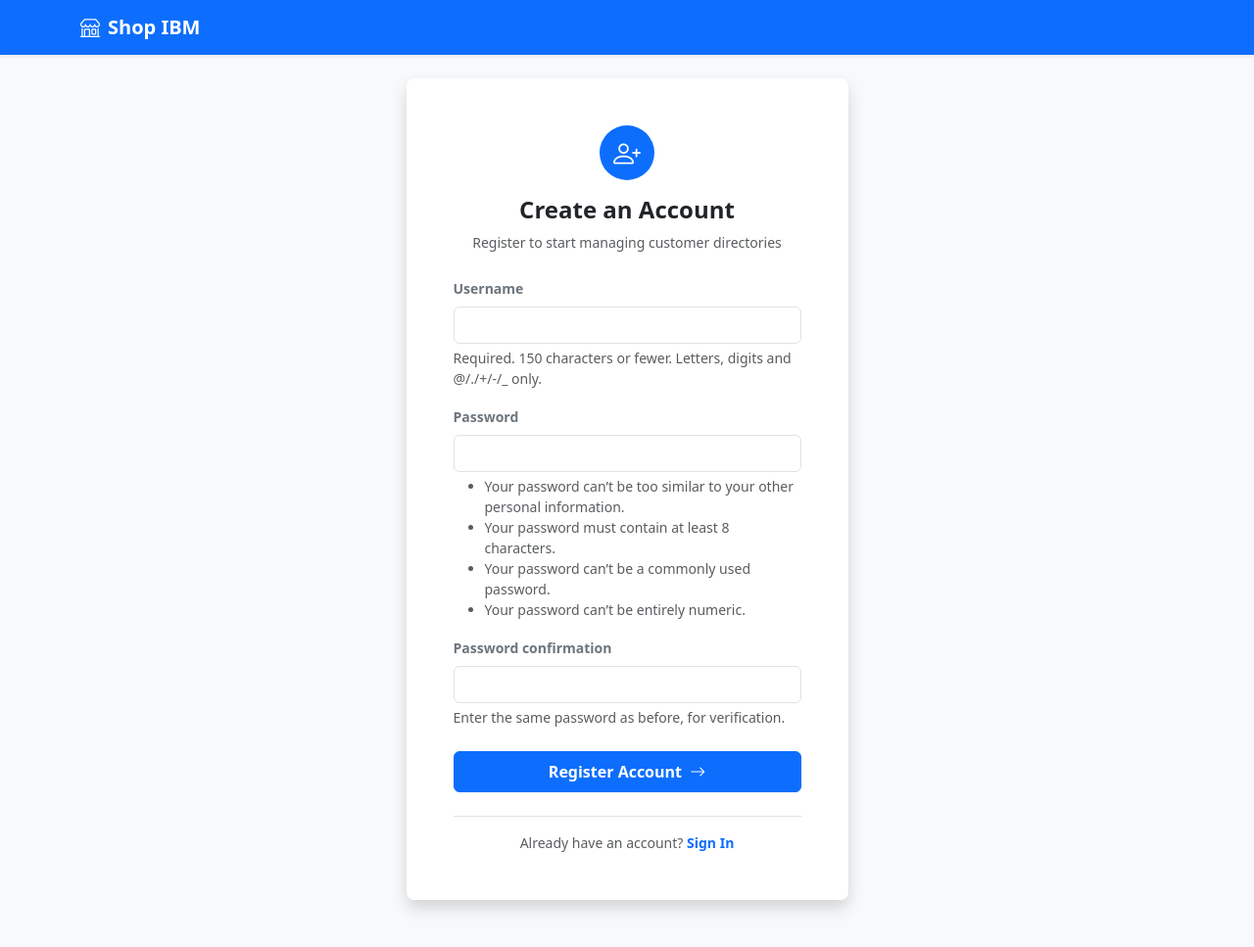
After one commit to honey606patel-png/shop-ibm, a Django app: page /signup/ in a window 1280 px wide. The commit adds this page. Shown: the whole page at 98% size. Run offline with Django 5.2, Linux system fonts and the light colour scheme.

Commit message:
Add user registration functionality

```diff
--- a/customers/views.py
+++ b/customers/views.py
@@ -4,6 +4,8 @@ from django.db.models import Q
 from django.core.paginator import Paginator
 from .models import Customer, Order
 from .forms import CustomerForm, OrderForm
+from django.contrib.auth.forms import UserCreationForm
+from django.contrib.auth import login
 
 @login_required
 def customer_list(request):
@@ -88,3 +90,14 @@ def customer_delete(request, pk):
         customer.delete()
         return redirect('customer_list')
     return render(request, 'customers/customer_confirm_delete.html', {'customer': customer})
+
+def signup(request):
+    if request.method == 'POST':
+        form = UserCreationForm(request.POST)
+        if form.is_valid():
+            user = form.save()
+            login(request, user)  # Automatically logs the user in after registration
+            return redirect('customer_list')
+    else:
+        form = UserCreationForm()
+    return render(request, 'registration/signup.html', {'form': form})
--- a/shop/urls.py
+++ b/shop/urls.py
@@ -18,17 +18,13 @@ from django.contrib import admin
 from django.urls import path, include
 from django.contrib.auth import views as auth_views
 from django.shortcuts import redirect
+from customers.views import signup
 
 urlpatterns = [
     path('', lambda request: redirect('customer_list')),
     path('admin/', admin.site.urls),
-
-    path('login/',
-        auth_views.LoginView.as_view(
-            template_name='registration/login.html',
-            redirect_authenticated_user=True,
-        ), name='login'),
+    path('signup/', signup, name='signup'),
+    path('login/', auth_views.LoginView.as_view( template_name='registration/login.html', redirect_authenticated_user=True), name='login'),
     path('logout/', auth_views.LogoutView.as_view(), name='logout'),
-
     path('customers/', include('customers.urls')),
 ]
--- a/templates/registration/login.html
+++ b/templates/registration/login.html
@@ -45,7 +45,9 @@
                             <input type="password" name="password" id="id_password" class="form-control border-start-0 ps-1" placeholder="Enter password" required>
                         </div>
                     </div>
-
+                    <div class="text-center mt-4 pt-3 border-top">
+                         <p class="small text-muted mb-0">Don't have an account? <a href="{% url 'signup' %}" class="text-primary fw-bold text-decoration-none">Sign Up</a></p>
+                    </div>
                     <div class="d-grid">
                         <button type="submit" class="btn btn-primary py-2 fw-semibold">
                             Sign In <i class="bi bi-box-arrow-in-right ms-1"></i>
--- /dev/null
+++ b/templates/registration/signup.html
@@ -0,0 +1,50 @@
+{% extends 'base.html' %}
+
+{% block title %}Sign Up - Shop IBM{% endblock %}
+
+{% block content %}
+<div class="row justify-content-center align-items-center" style="min-height: 70vh;">
+    <div class="col-md-6 col-lg-5">
+        <div class="card shadow border-0 rounded-3">
+            <div class="card-body p-4 p-sm-5">
+
+                <div class="text-center mb-4">
+                    <div class="bg-primary text-white rounded-circle d-inline-flex align-items-center justify-content-center mb-3" style="width: 56px; height: 56px;">
+                        <i class="bi bi-person-plus fs-3"></i>
+                    </div>
+                    <h4 class="fw-bold text-dark">Create an Account</h4>
+                    <p class="text-muted small">Register to start managing customer directories</p>
+                </div>
+
+                <form method="post">
+                    {% csrf_token %}
+
+                    {% for field in form %}
+                    <div class="mb-3">
+                        <label class="form-label small fw-bold text-secondary">{{ field.label }}</label>
+                        <input type="{{ field.field.widget.input_type|default:'text' }}" name="{{ field.name }}" class="form-control" required>
+                        {% if field.help_text %}
+                            <div class="form-text small text-muted">{{ field.help_text|safe }}</div>
+                        {% endif %}
+                        {% if field.errors %}
+                            <div class="text-danger small mt-1">{{ field.errors.0 }}</div>
+                        {% endif %}
+                    </div>
+                    {% endfor %}
+
+                    <div class="d-grid mt-4">
+                        <button type="submit" class="btn btn-primary py-2 fw-semibold">
+                            Register Account <i class="bi bi-arrow-right ms-1"></i>
+                        </button>
+                    </div>
+                </form>
+
+                <div class="text-center mt-4 pt-3 border-top">
+                    <p class="small text-muted mb-0">Already have an account? <a href="{% url 'login' %}" class="text-primary fw-bold text-decoration-none">Sign In</a></p>
+                </div>
+
+            </div>
+        </div>
+    </div>
+</div>
+{% endblock %}
```
